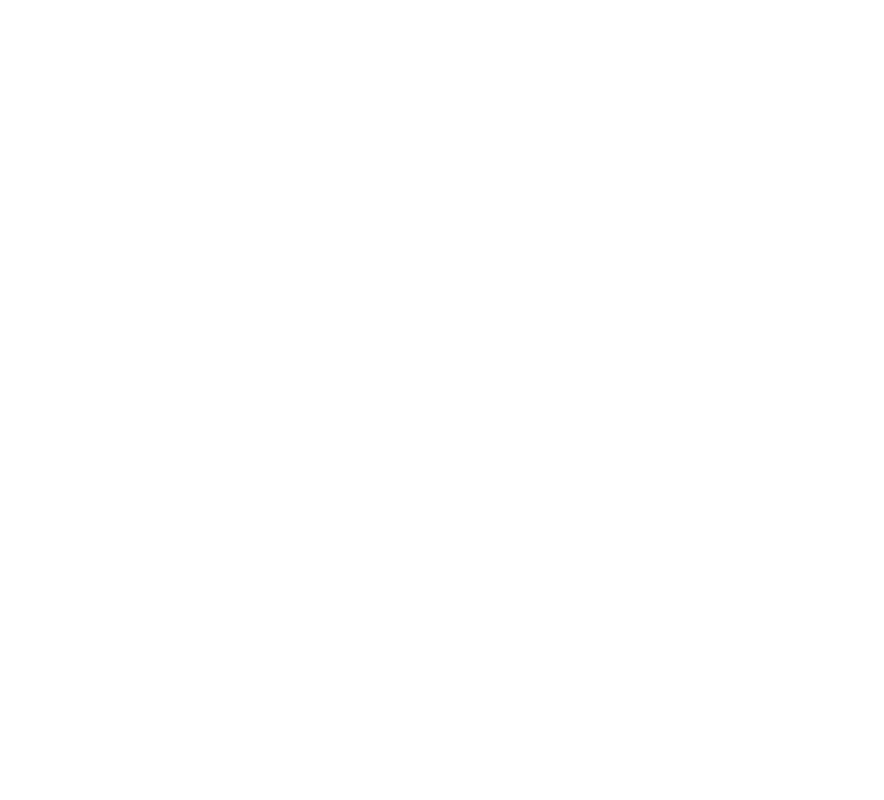
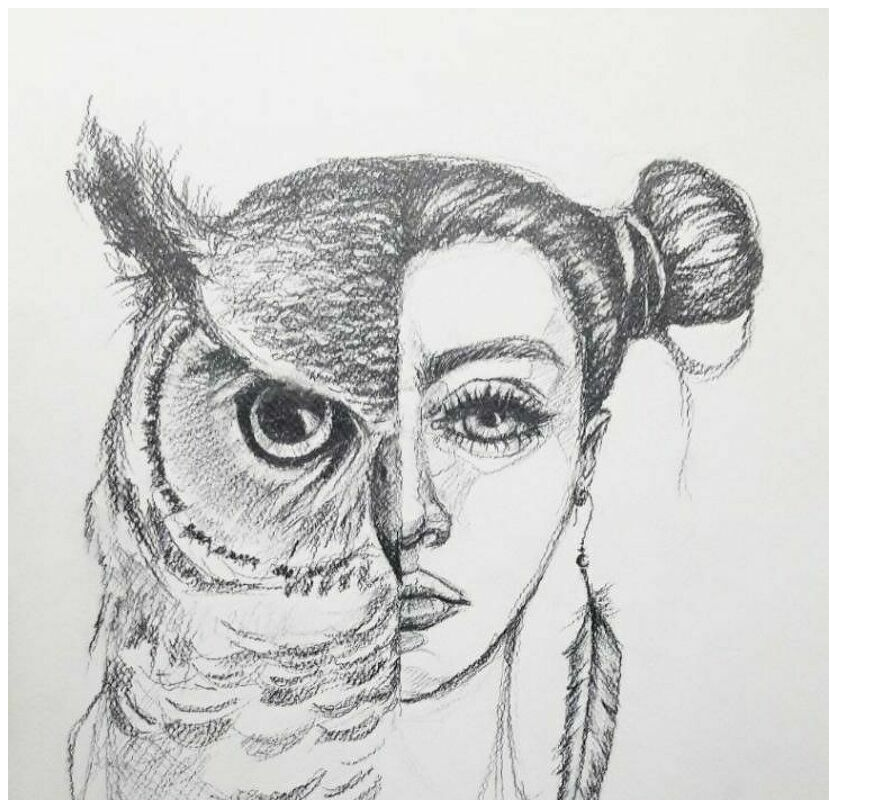
Before and after one commit to enowak2606/pob04.03, a plain HTML site: page index.html in a window 1280 px wide. Shown: the top 800 px of the page, without its empty margins (0-884 px from the left). Drawn offline with Linux system fonts and the light colour scheme.

Commit message:
zmiana xd

```diff
--- a/index.html
+++ b/index.html
@@ -6,6 +6,6 @@
     <title>Document</title>
 </head>
 <body>
-
+    <img src="obraz.jpg">
 </body>
 </html>
--- a/style.css
+++ b/style.css
@@ -1 +1,3 @@
-geje
+img{
+    height: 100%;
+}
```
